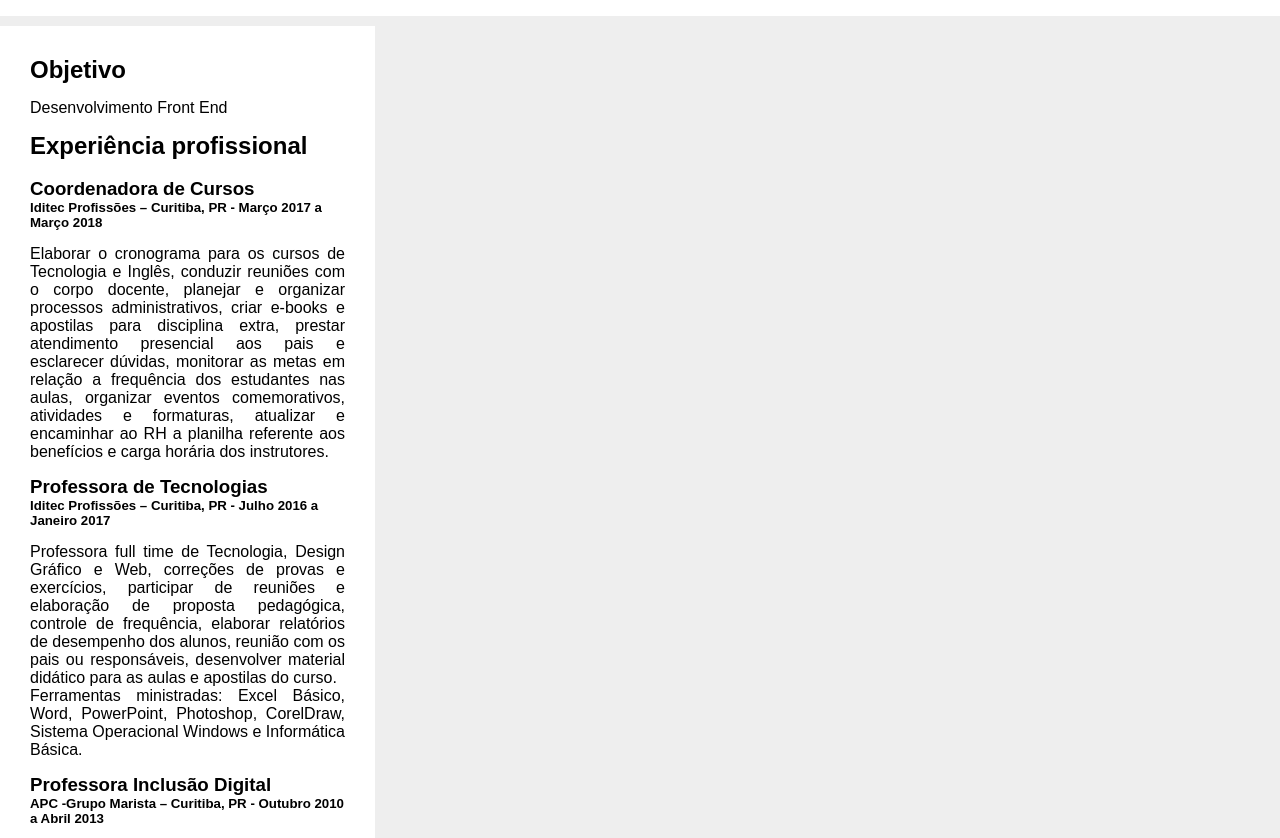
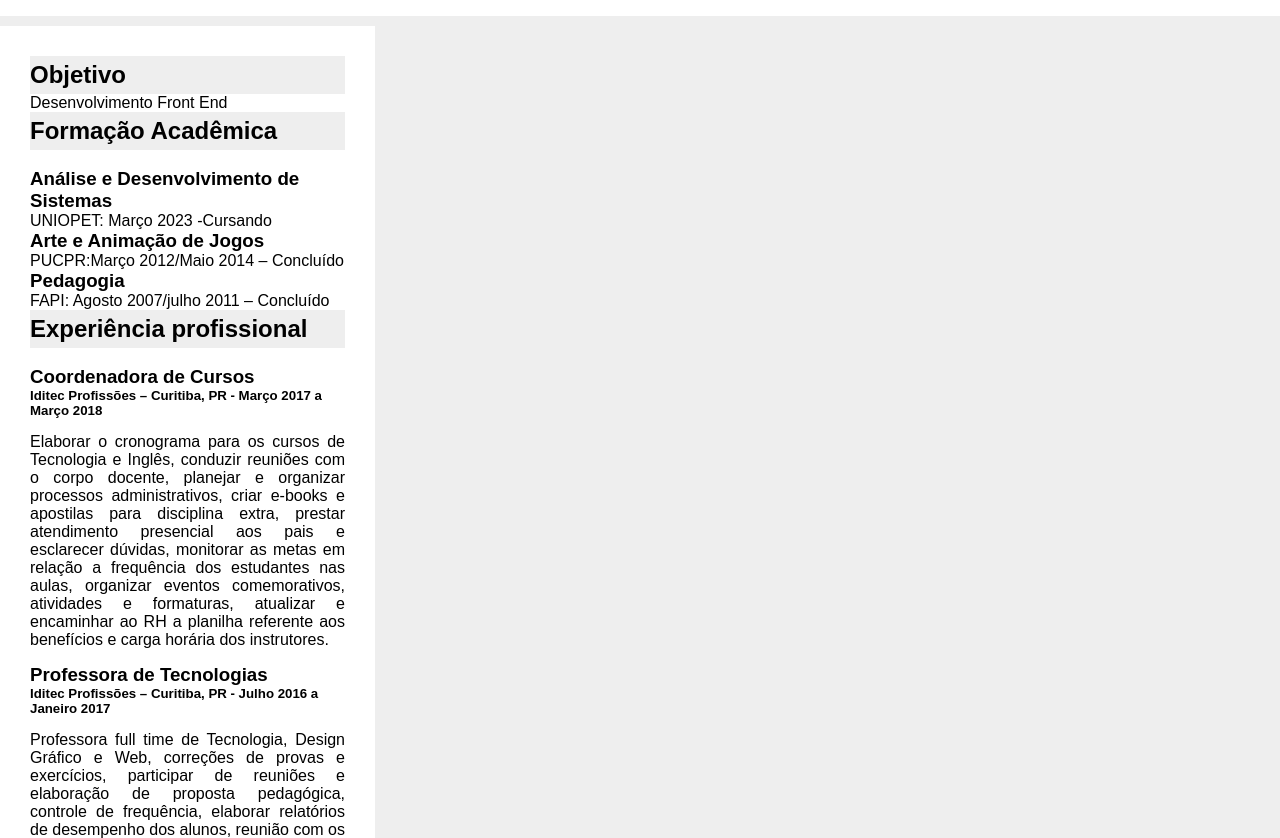
Before and after one commit to Mluziana/cv-luziana, a plain HTML site: page index.html in a window 1280 px wide. Shown: the part 114-952 px from the top of the page. Drawn offline with Linux system fonts and the light colour scheme.

Commit message:
correção de conteudo

```diff
--- a/index.html
+++ b/index.html
@@ -17,20 +17,33 @@
     <h2>Objetivo</h2>
     <p>Desenvolvimento Front End</p>
 <section>
+<h2>Formação Acadêmica</h2><br>
+
+<h3>Análise e Desenvolvimento de Sistemas</h3>
+<p>UNIOPET: Março 2023 -Cursando</p>
+
+<h3>Arte e Animação de Jogos</h3>
+<p>PUCPR:Março 2012/Maio 2014 – Concluído</p>
+
+<h3>Pedagogia</h3>
+<p>FAPI: Agosto 2007/julho 2011 – Concluído</p>
+</section>
+
+<section>
 <h2>Experiência profissional</h2><br>
 
 <h3>Coordenadora de Cursos</h3>
 <h5>Iditec Profissões – Curitiba, PR - Março 2017 a Março 2018</h5>
-<p>Elaborar o cronograma para os cursos de Tecnologia e Inglês, conduzir reuniões com o corpo docente, planejar e organizar processos administrativos, criar e-books e apostilas para disciplina extra, prestar atendimento presencial aos pais e esclarecer dúvidas, monitorar as metas em relação a frequência dos estudantes nas aulas, organizar eventos comemorativos, atividades e formaturas, atualizar e encaminhar ao RH a planilha referente aos benefícios e carga horária dos instrutores.</p>
+<p id="experiencia">Elaborar o cronograma para os cursos de Tecnologia e Inglês, conduzir reuniões com o corpo docente, planejar e organizar processos administrativos, criar e-books e apostilas para disciplina extra, prestar atendimento presencial aos pais e esclarecer dúvidas, monitorar as metas em relação a frequência dos estudantes nas aulas, organizar eventos comemorativos, atividades e formaturas, atualizar e encaminhar ao RH a planilha referente aos benefícios e carga horária dos instrutores.</p>
 
 <h3>Professora de Tecnologias</h3>
 <h5>Iditec Profissões – Curitiba, PR - Julho 2016 a Janeiro 2017</h5>
-<p>Professora full time de Tecnologia, Design Gráfico e Web, correções de provas e exercícios, participar de reuniões e elaboração de proposta pedagógica, controle de frequência, elaborar relatórios de desempenho dos alunos, reunião com os pais ou responsáveis, desenvolver material didático para as aulas e apostilas do curso.<br> Ferramentas ministradas: Excel Básico, Word, PowerPoint, Photoshop, CorelDraw, Sistema Operacional Windows e Informática Básica.</p>
+<p id="experiencia">Professora full time de Tecnologia, Design Gráfico e Web, correções de provas e exercícios, participar de reuniões e elaboração de proposta pedagógica, controle de frequência, elaborar relatórios de desempenho dos alunos, reunião com os pais ou responsáveis, desenvolver material didático para as aulas e apostilas do curso.<br> Ferramentas ministradas: Excel Básico, Word, PowerPoint, Photoshop, CorelDraw, Sistema Operacional Windows e Informática Básica.</p>
 
 <h3>Professora Inclusão Digital</h3>
 <h5>APC -Grupo Marista – Curitiba, PR - Outubro 2010 a Abril 2013 </h5>
 
-<p>Professora de informática e comunicação para crianças e adolescentes em projeto social, apresentação de produção audiovisual para a comunidade, participação ativa no planejamento pedagógico, produzir material didático com conteúdo para facilitar aprendizagem, gestão de projetos para aumentar engajamento dos alunos nas aulas.</p>
+<p id="experiencia">Professora de informática e comunicação para crianças e adolescentes em projeto social, apresentação de produção audiovisual para a comunidade, participação ativa no planejamento pedagógico, produzir material didático com conteúdo para facilitar aprendizagem, gestão de projetos para aumentar engajamento dos alunos nas aulas.</p>
 </section>
 
 <section>
--- a/style.css
+++ b/style.css
@@ -26,18 +26,15 @@ main{
     background-color: #ffffff;
 }
 
-h2,{
-
-    padding-top: 20px;
+h2{
+    background-color: #eeeeee;
+    padding-top: 5px;
+    padding-bottom: 5px;
 }
 h4{
     color: rgb(5, 5, 128);
 }
-p{
-    text-align: justify;
-    padding-bottom: 15px;
-    padding-top: 15px;
-}
+
 li{
     text-decoration: none;
     margin-left: 20px;
@@ -49,6 +46,11 @@ footer{
     margin-top: 15px;
 }
 
+#experiencia{
+    text-align: justify;
+    padding-bottom: 15px;
+    padding-top: 15px;
+}
 
 
 @media (max-width: 1440px) {
```
